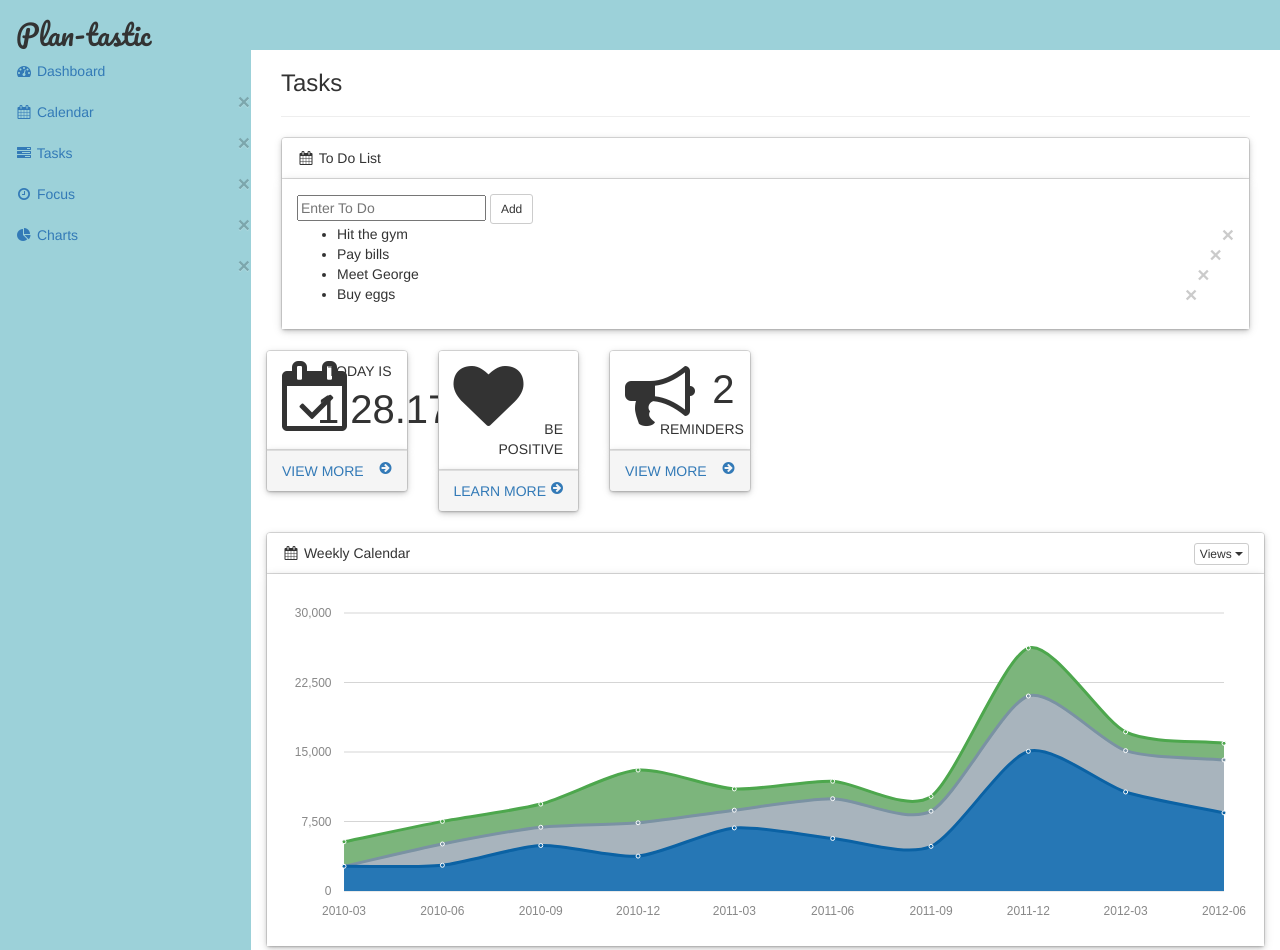
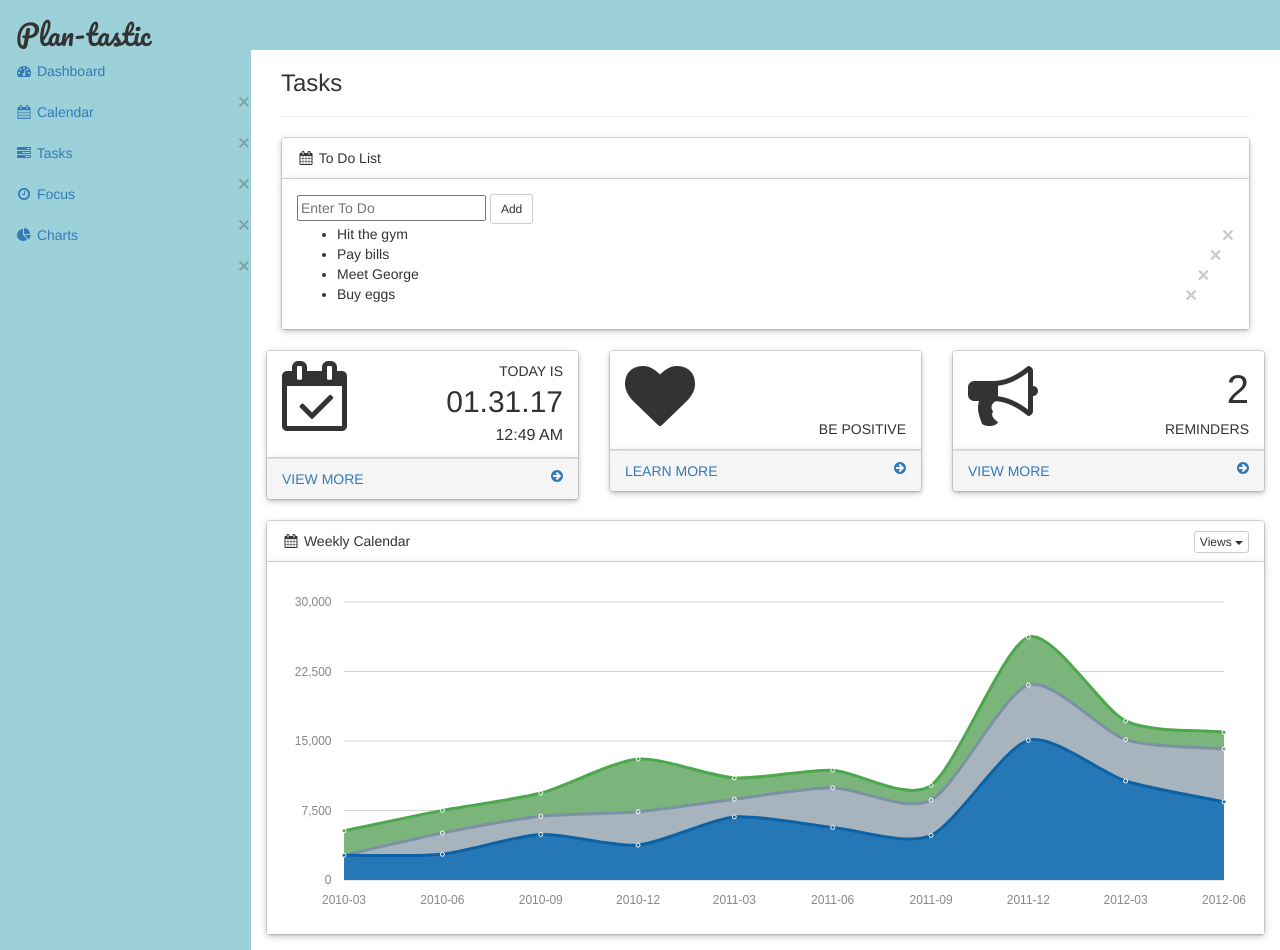
Before and after one commit to lisa-will/plan-tastic, a website: page tasks.html in a window 1280 px wide. Shown: the top 950 px of the page. Drawn offline with nearby package versions, Linux system fonts and the light colour scheme.

Commit message:
backup 3.0

```diff
--- a/package.json
+++ b/package.json
@@ -15,6 +15,7 @@
     "express-handlebars": "^2.0.1",
     "express-session": "^1.15.0",
     "method-override": "^2.3.5",
+    "moment": "^2.17.1",
     "mysql": "^2.13.0",
     "paper-ripple": "^0.2.0",
     "passport": "^0.3.2",
--- a/public/assets/css/style.css
+++ b/public/assets/css/style.css
@@ -150,3 +150,9 @@ body {
   border-color: #ddd;
   box-shadow: 0 2px 5px 0 rgba(0,0,0,.16), 0 2px 10px 0 rgba(0,0,0,.12);
 }
+#today{
+  font-size: 30px;
+}
+#time{
+  font-size: 16px;
+}
--- a/tasks.html
+++ b/tasks.html
@@ -125,8 +125,8 @@
           PANEL 1 - TODAY + TIME  // PULL TIME AND DATE // #today
           ::::::::::::::::::::::::::::::-->
           <div class="row">
-            <div class="col-lg-2 col-md-4">
-              <div class="panel panel-default" id="today">
+            <div class="col-lg-4 col-md-6">
+              <div class="panel panel-default">
                 <div class="panel-heading">
                   <div class="row">
                     <div class="col-xs-3">
@@ -134,7 +134,8 @@
                     </div>
                     <div class="col-xs-9 text-right">
                       <div>TODAY IS</div>
-                      <div class="huge">1.28.17</div>
+                      <div class="huge" id="today"></div>
+                      <div class="large" id="time"></div>
                     </div>
                   </div>
                 </div>
@@ -146,12 +147,15 @@
                   </div>
                 </a>
               </div>
-            </div>
+              </div>
+
+
             <!--:::::::::::::::::::::::::::::::::
             PANEL 3 - POSITIVE AFFRIMATIONS // PULL https://theysaidso.com/api/
             // #quotes // or #qod (QuoteOftheDay)
             :::::::::::::::::::::::::::::::::::::-->
-            <div class="col-lg-2 col-md-4">
+
+            <div class="col-lg-4 col-md-6">
               <div class="panel panel-default" id="quotes">
                 <div class="panel-heading">
                   <div class="row">
@@ -176,7 +180,7 @@
             <!--::::::::::::::::::::::::::::::::
             PANEL 4 - BULLHORN - REMINDERS // #reminders
             ::::::::::::::::::::::::::::::::::::-->
-            <div class="col-lg-2 col-md-4">
+            <div class="col-lg-4 col-md-6">
               <div class="panel panel-default" id="reminders">
                 <div class="panel-heading">
                   <div class="row">
@@ -198,7 +202,8 @@
                 </a>
               </div>
             </div>
-          </div>
+            </div>
+
           <!--:::::::::::::::::::::::::
           CALENDAR // #myWeek
           :::::::::::::::::::::::::::::-->
@@ -261,7 +266,20 @@
     <!-- Custom Theme JavaScript -->
     <script src="task.js"></script>
     <script src="admin.js"></script>
-  </body>
-</html>
+
+    <!-- Moment js cdn -->
+    <script src="https://cdnjs.cloudflare.com/ajax/libs/moment.js/2.17.1/moment.min.js"></script>
+    <script>
+
+ var NowMoment = moment();
+
+  // display value of moment object in #displayMoment div
+  var eDisplayMoment = document.getElementById('today');
+  eDisplayMoment.innerHTML = NowMoment.format("MM.DD.YY");
+  var time = document.getElementById('time');
+  time.innerHTML = NowMoment.format("h:mm A");
+
+</script>
+
 </body>
 </html>
```
Also changed, not shown: views/layouts/calendar.html (+18 -3 lines), views/layouts/index.html (+26 -7 lines), public/assets/img/plan-tastic-full-logo.png (added), public/assets/img/plan-tastic-logo.png (added).
